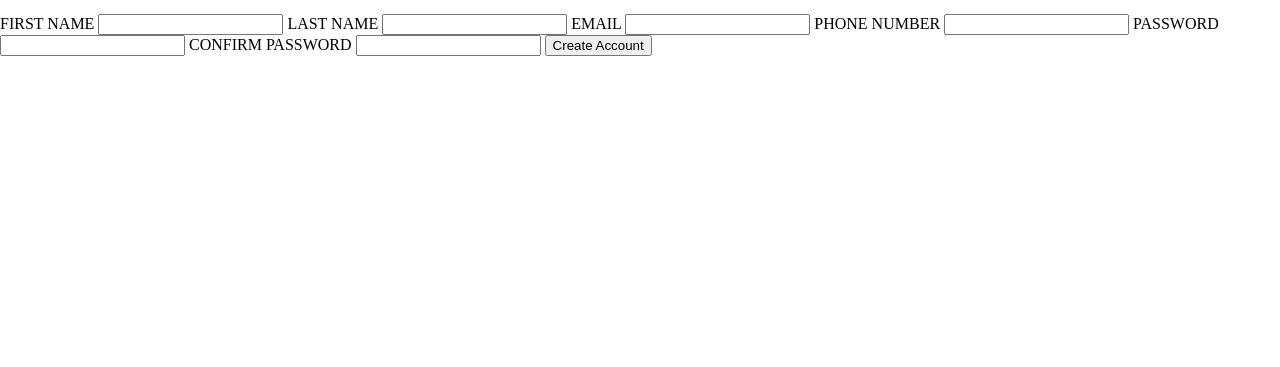
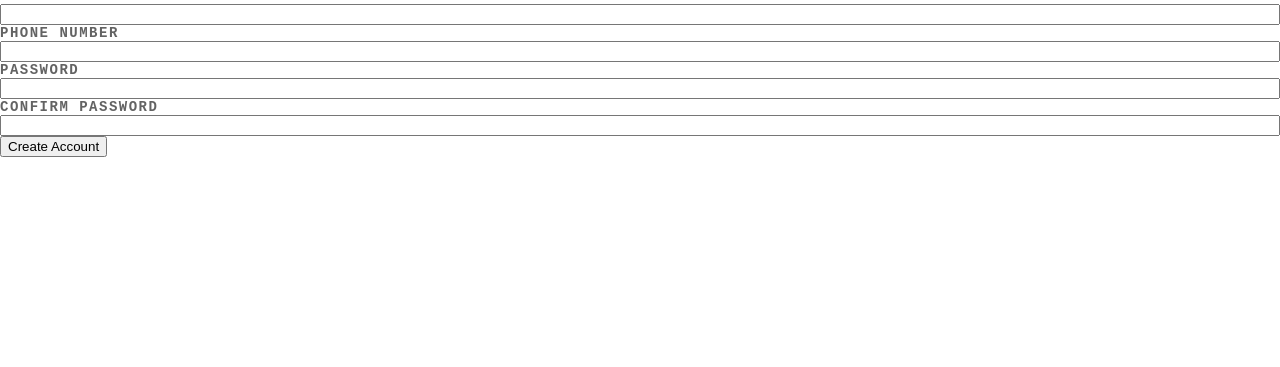
Before and after one commit to Alhimerus/odin-sign-up-form, a plain HTML site: page index.html in a window 1280 px wide. Shown: the part 433-800 px from the top of the page. Drawn offline with Linux system fonts and the light colour scheme.

Commit message:
Add style to labels

```diff
--- a/style.css
+++ b/style.css
@@ -68,3 +68,13 @@ img.fern {
   font-family: Roboto, Ubuntu, sans-serif ;
   font-weight: 500;
 }
+
+label {
+  display: flex;
+  flex-direction: column;
+  font-family: 'Courier New', Courier, monospace;
+  font-size: calc(10px + 0.5vh);
+  font-weight: 600;
+  letter-spacing: 1.5px;
+  color: rgba(60, 60, 60, 0.8);
+}
```
